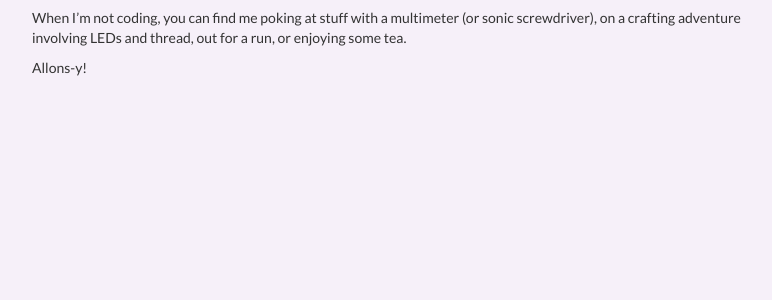
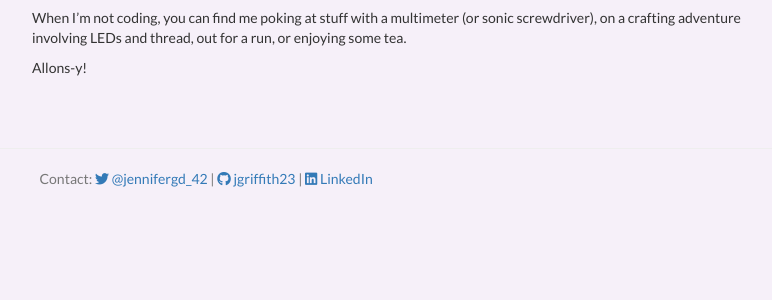
Before and after one commit to jgriffith23/blog-tutorial, a Django app: page /about in a window 1280 px wide. Shown: the part 464-764 px from the top of the page, without its empty margins (38-810 px from the left). Run offline with Django 3.2, Linux system fonts and the light colour scheme; some libraries are stand-ins or nearby versions.

Commit message:
Add contact info to footer

```diff
--- a/blog/templates/blog/base.html
+++ b/blog/templates/blog/base.html
@@ -9,6 +9,7 @@
     <link rel="stylesheet" href="{% static 'css/blog.css' %}">
     <link rel="stylesheet" href="{% static 'css/pygments-long.css' %}">
     <link href="https://fonts.googleapis.com/css?family=Josefin+Sans:700|Lato" rel="stylesheet">
+    <script src="https://use.fontawesome.com/ea2a57b98e.js"></script>
     <script src="https://code.jquery.com/jquery-3.1.1.min.js"></script>
     <title>Jennifer's Blog</title>
 </head>
@@ -50,6 +51,25 @@
             </div>
         </div>
     </div>
+    <br>
+    <br>
+    <footer class="footer">
+	<hr>
+        <div class="container">
+            <p class="text-muted">
+              Contact:
+              <a href="https://twitter.com/jennifergd_42">
+                <i class="fa fa-twitter" aria-hidden="true"></i> @jennifergd_42
+              </a> |
+              <a href="https://github.com/jgriffith23/">
+                <i class="fa fa-github" aria-hidden="true"></i> jgriffith23
+              </a> |
+              <a href="https://www.linkedin.com/in/jgriffithdelgado/">
+                <i class="fa fa-linkedin-square" aria-hidden="true"></i> LinkedIn
+              </a>
+            </p>
+        </div>
+    </footer>
 </body>
 
 <script src="https://maxcdn.bootstrapcdn.com/bootstrap/3.3.7/js/bootstrap.min.js"></script>
```
